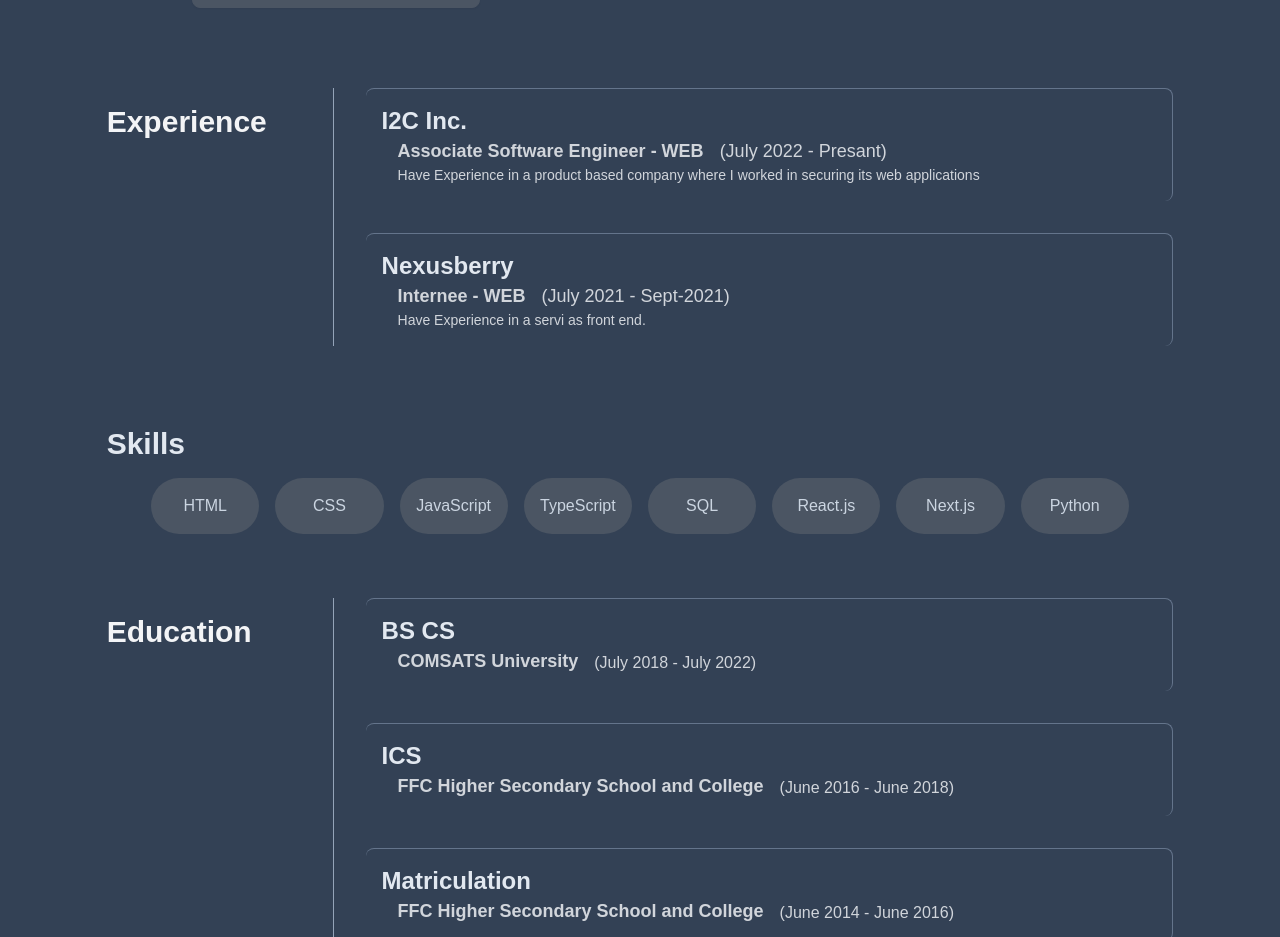
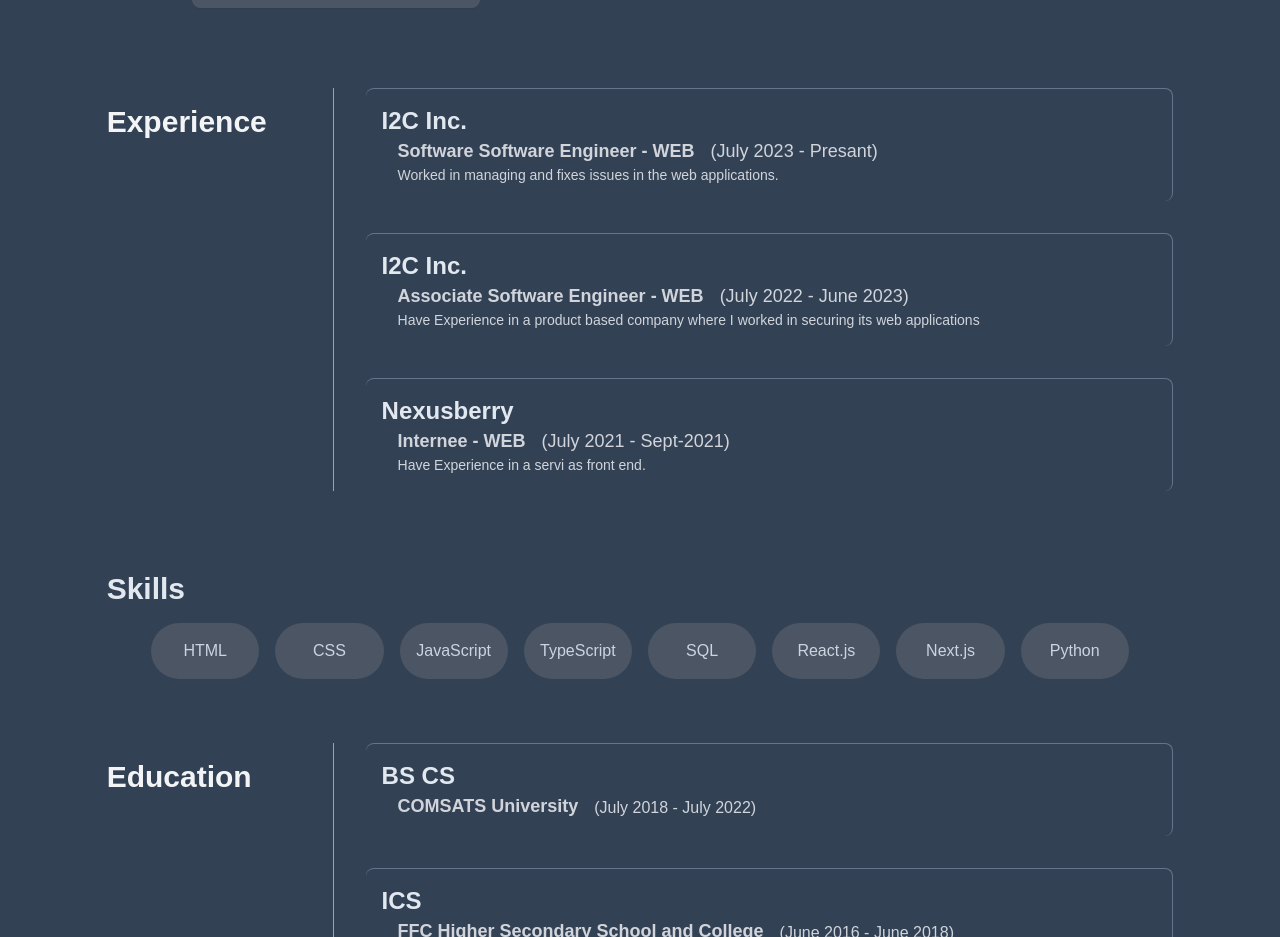
Before and after one commit to sarkaaar/port_folio, a React (Vite) app: page / in a window 1280 px wide. Shown: the part 1716-2653 px from the top of the page. Built offline with nearby package versions, Linux system fonts and the light colour scheme.

Commit message:
resume updated

```diff
--- a/src/components/Experience.jsx
+++ b/src/components/Experience.jsx
@@ -2,8 +2,14 @@ export default function Experience() {
   const experience = [
     {
       comp: "I2C Inc.",
+      desg: "Software Software Engineer - WEB",
+      time: "(July 2023 - Presant)",
+      disc: "Worked in managing and fixes issues in the web applications.",
+    },
+    {
+      comp: "I2C Inc.",
       desg: "Associate Software Engineer - WEB",
-      time: "(July 2022 - Presant)",
+      time: "(July 2022 - June 2023)",
       disc: "Have Experience in a product based company where I worked in securing its web applications",
     },
     {
```
Also changed, not shown: 1 other file (tests, documents, lock files or other folders).
